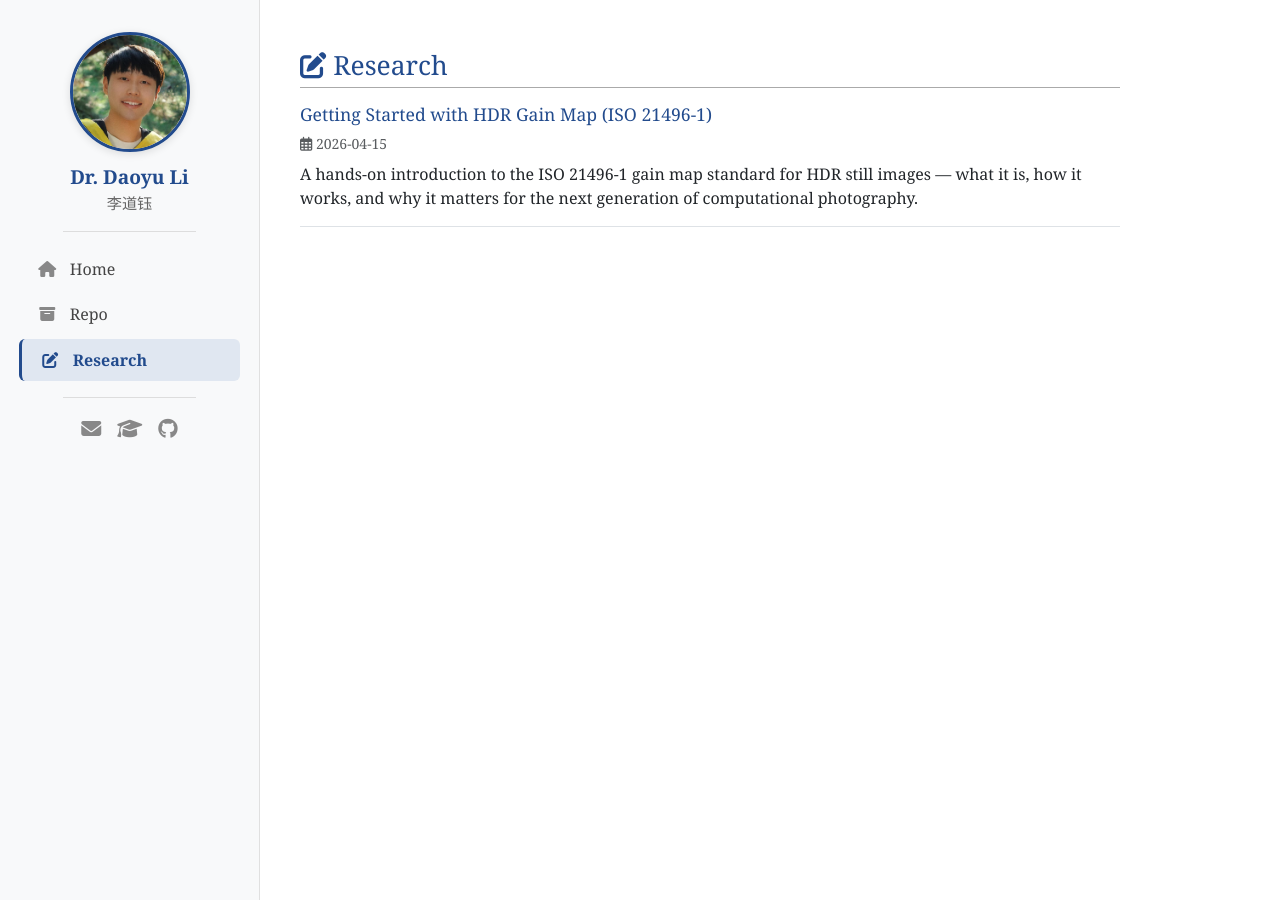
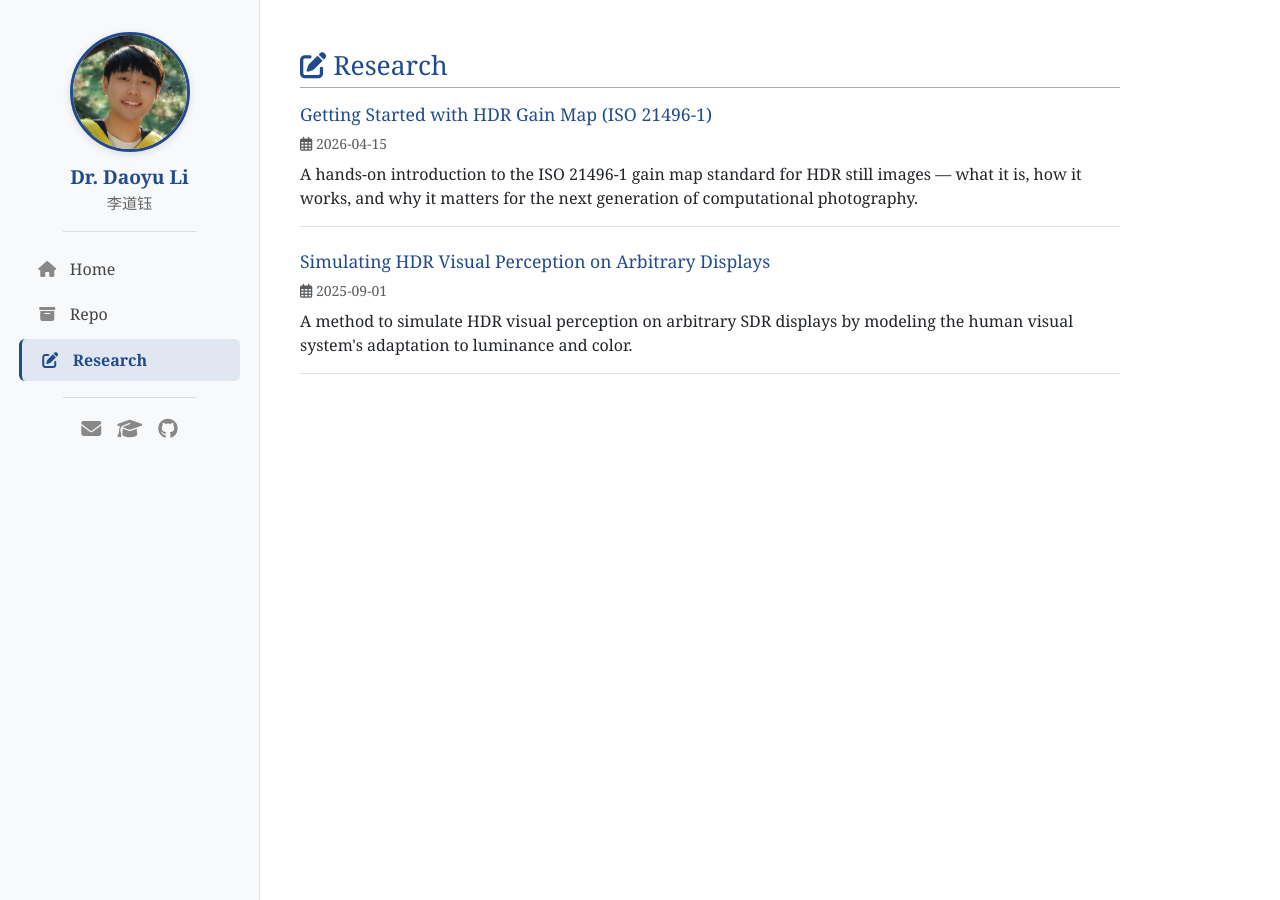
Before and after one commit to daoyuli/daoyuli.github.io, a Jekyll site: the page built from research.md, in a window 1280 px wide. Built offline with Jekyll 4.4.1, drawn with Linux system fonts in a browser that asks for light colours; nearby versions of some CDN libraries.

Commit message:
add hdr-visual-preception research

```diff
--- a/_data/news.yml
+++ b/_data/news.yml
@@ -6,3 +6,13 @@
     - label: Code
       url: https://github.com/daoyuli/HDRGainMapAnalyzer
       class: bg-primary
+
+- date: "2025.09"
+  text: "A technical report on simulating HDR visual perception on arbitrary SDR displays is now available."
+  badges:
+    - label: Research
+      url: /research/hdr-visual-perception/
+      class: bg-success
+    - label: Code
+      url: https://github.com/daoyuli/SimulateHdrContentOnSdrScreen
+      class: bg-primary
--- /dev/null
+++ b/_research/hdr-visual-perception.md
@@ -0,0 +1,8 @@
+---
+title: "Simulating HDR Visual Perception on Arbitrary Displays"
+date: 2025-09-01
+summary: "A method to simulate HDR visual perception on arbitrary SDR displays by modeling the human visual system's adaptation to luminance and color."
+layout: research-article
+---
+
+<embed src="/Files/Simulating%20HDR%20Visual%20Perception%20on%20Arbitrary%20Displays.pdf" width="100%" height="900px" type="application/pdf">
```
Also changed, not shown: _data/publications.yml (+0 -10 lines), 1 other file.
